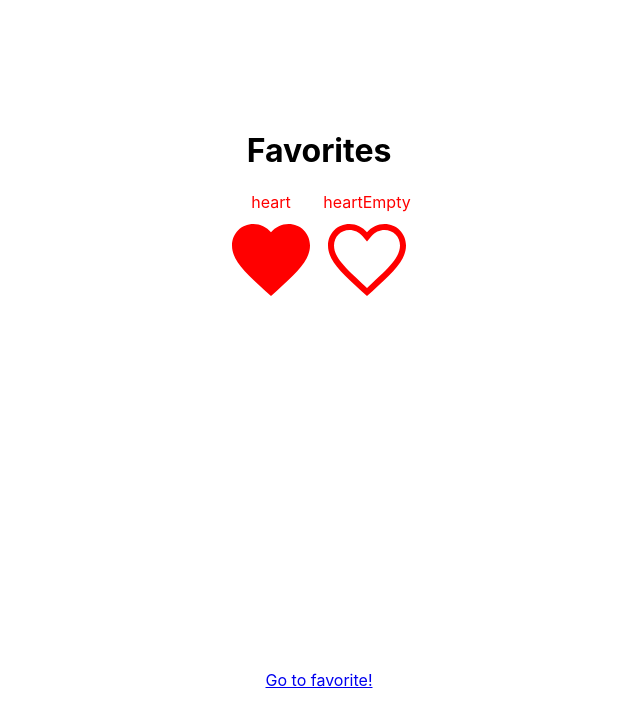
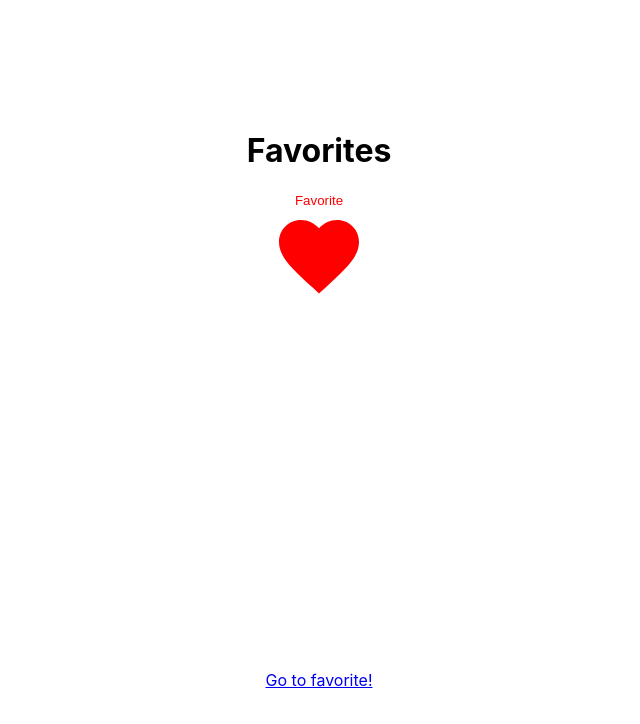
Before and after one commit to ileoni/Favorite-button, a React (Create React App) app: page / in a window 1280 px wide. Shown: the top 724 px of the page, without its empty margins (321-961 px from the left). Built offline with nearby package versions, Linux system fonts and the light colour scheme.

Commit message:
modificando Home, Favorite e favoriteSlice

```diff
--- a/src/components/Favorite.jsx
+++ b/src/components/Favorite.jsx
@@ -9,7 +9,7 @@ import { isToggleOn } from './favoriteSlice'
 import { Icons } from './Icons'
 
 export const Favorite = () => {
-    const favorites = useSelector(state => state.favorites)
+    const favorites = useSelector(state => Object.values(state.favorites))
     const dispatch = useDispatch()
 
     return (
@@ -20,7 +20,7 @@ export const Favorite = () => {
                 </h1>
                 <div className="container">
                     {
-                        favorites.map( (favorite, key) => {
+                        favorites.map((favorite, key) => {
                             return (
                                 <div className="card" key={key}>
                                     <button className={`btn ${favorite.toggle && (favorite.color)}`} onClick={() => dispatch(isToggleOn(favorite))}>
@@ -32,12 +32,12 @@ export const Favorite = () => {
                                         <i>
                                             {
                                                 !favorite.toggle && (
-                                                    <Icons type={favorite.icons.before}/>
+                                                    <Icons type={favorite.icons?.before}/>
                                                 )
                                             }
                                             {
                                                 favorite.toggle && (
-                                                    <Icons type={favorite.icons.after}/>
+                                                    <Icons type={favorite.icons?.after}/>
                                                 )
                                             }
                                         </i>
--- a/src/components/Home.jsx
+++ b/src/components/Home.jsx
@@ -1,34 +1,18 @@
 import './Home.css'
-import React, { useEffect, useState } from 'react'
+import React from 'react'
 import {
-    IoMdHeart,
-    IoMdHeartEmpty
-} from 'react-icons/io'
+    useSelector, useDispatch
+} from 'react-redux'
 import {
     Link
 } from 'react-router-dom'
+import { Icons } from './Icons'
+import { isToggleOn } from './favoriteSlice'
 
-const initialState = {
-    list: []
-}
 
 export const Home = () => {
-    const [button, setButton] = useState(initialState)
-
-    useEffect(() => {
-        setButton([
-            {
-                name: 'heart',
-                color: 'red',
-                sprites: <IoMdHeart/>
-            },
-            {
-                name: 'heartEmpty',
-                color: 'red',
-                sprites: <IoMdHeartEmpty/>
-            },
-        ])
-    }, [])
+    const favorites = useSelector(state => Object.values(state.favorites))
+    const dispath = useDispatch()
 
     return (
         <>
@@ -38,20 +22,30 @@ export const Home = () => {
                 </h1>
                 <div className="container">
                     {
-                        button.length && (
-                            button.map(({name, color, sprites}, key) => {
+                        favorites.map((favorite, key) => {
                             return (
-                                    <div className={`card ${color}`} key={key}>
+                                <div
+                                    className="card"
+                                    key={key}
+                                >
+                                    {
+                                        favorite.toggle && (
+                                                <button
+                                                    className={`btn ${favorite.color}`}
+                                                    onClick={() => dispath(isToggleOn(favorite))}
+                                                >
                                                     <span>
-                                            {name}
+                                                        {favorite.name}
                                                     </span>
                                                     <i>
-                                            {sprites}
+                                                        <Icons type={favorite.icons.after}/>
                                                     </i>
+                                                </button>
+                                        )
+                                    }
                                 </div>
                             )
                         })
-                        )
                     }
                 </div>
             </div>
--- a/src/components/favoriteSlice.js
+++ b/src/components/favoriteSlice.js
@@ -2,7 +2,7 @@ import {createSlice} from '@reduxjs/toolkit'
 
 const initialState = [
     {
-        id: 1, toggle: false, name: 'Favorite', color: 'red', icons: { before: 'MdFavoriteBorder', after: 'MdFavorite'}
+        id: 1, toggle: true, name: 'Favorite', color: 'red', icons: { before: 'MdFavoriteBorder', after: 'MdFavorite'}
     },{
         id: 2, toggle: false, name: 'Star', color: 'yellow', icons: { before: 'MdStarBorder', after: 'MdStar' }
     },{
@@ -24,7 +24,7 @@ export const favoriteSlice = createSlice({
     reducers: {
         isToggleOn(state, {payload: {id, toggle}})
         {
-            state.filter(icon => icon.id === id && ( icon.toggle = toggle ? false: true))
+            Object.values(state).filter(icon => icon.id === id && ( icon.toggle = toggle ? false: true))
         }
     }
 })
```
Lines whose indentation alone changed are shown as unchanged.
